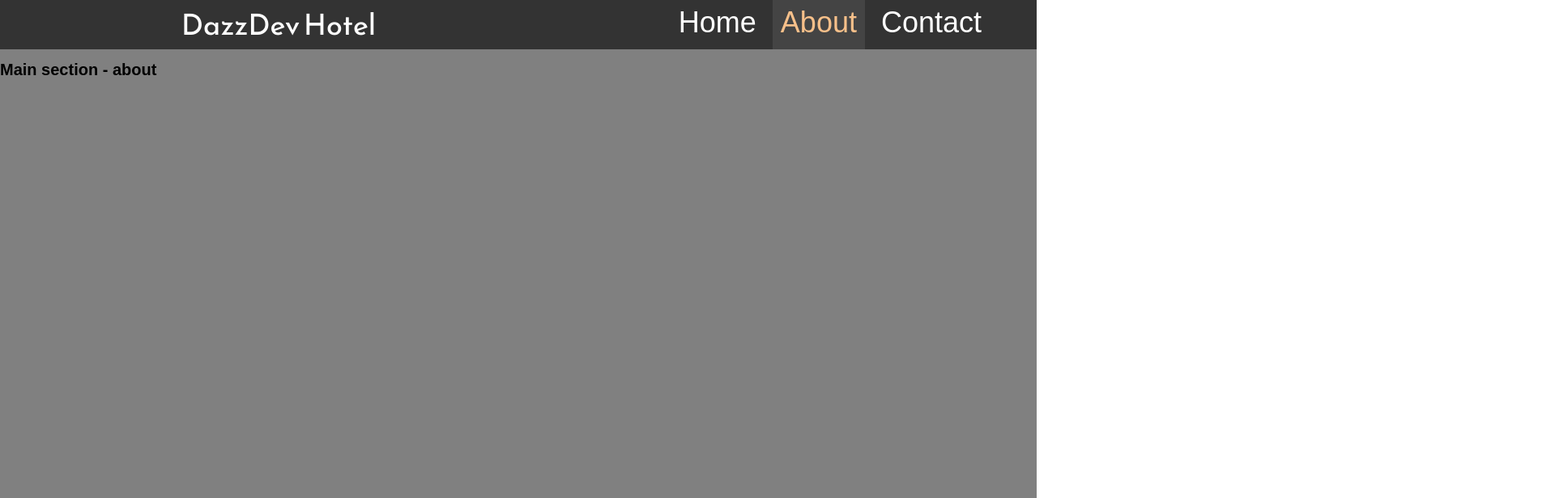
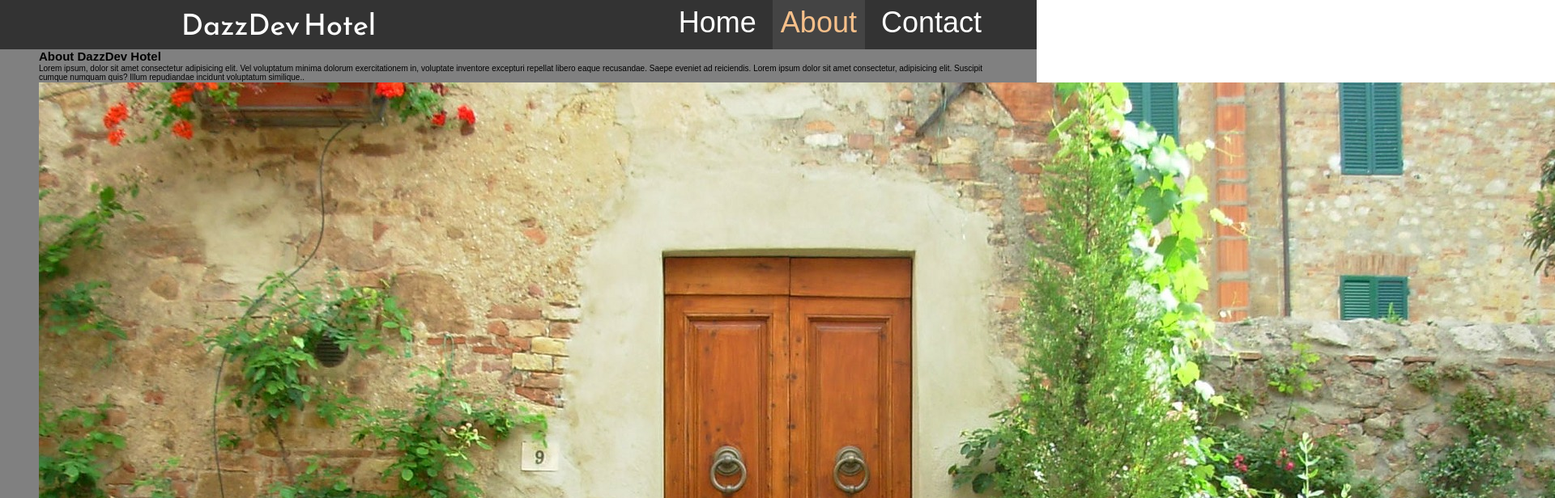
Before and after one commit to DariuszOkonski/webpage-hotel, a website: page about.html in a window 1280 px wide. Shown: the top 616 px of the page at 81% size, 1920 px wide, since content can reach past the window. Drawn offline with nearby package versions, Linux system fonts and the light colour scheme.

Commit message:
add html structure to main-section about at about.html

```diff
--- a/about.html
+++ b/about.html
@@ -33,9 +33,31 @@
     </nav>
   </header>
 
-  <main class="main-section">
+  <main class="main-section main-section-about">
 
-    <h1>Main section - about</h1>
+    <section class="about">
+      <div class="about container">
+        <div class="about-left">
+          <h2 class="about-left__header">
+            <span class="about-left__header--span">
+            About
+          </span>
+            DazzDev Hotel
+          </h2>
+
+          <p class="about-left__paragraph">
+            Lorem ipsum, dolor sit amet consectetur adipisicing elit. Vel voluptatum minima dolorum exercitationem in,
+            voluptate inventore excepturi repellat libero eaque recusandae. Saepe eveniet ad reiciendis. Lorem ipsum
+            dolor sit amet consectetur, adipisicing elit. Suscipit cumque numquam quis? Illum repudiandae incidunt
+            voluptatum similique..
+          </p>
+        </div>
+
+        <div class="about-right">
+          <img class="about-right__img" src="dist/img/about-hotel.jpg" alt="about hotel">
+        </div>
+      </div>
+    </section>
 
   </main>
 
```
